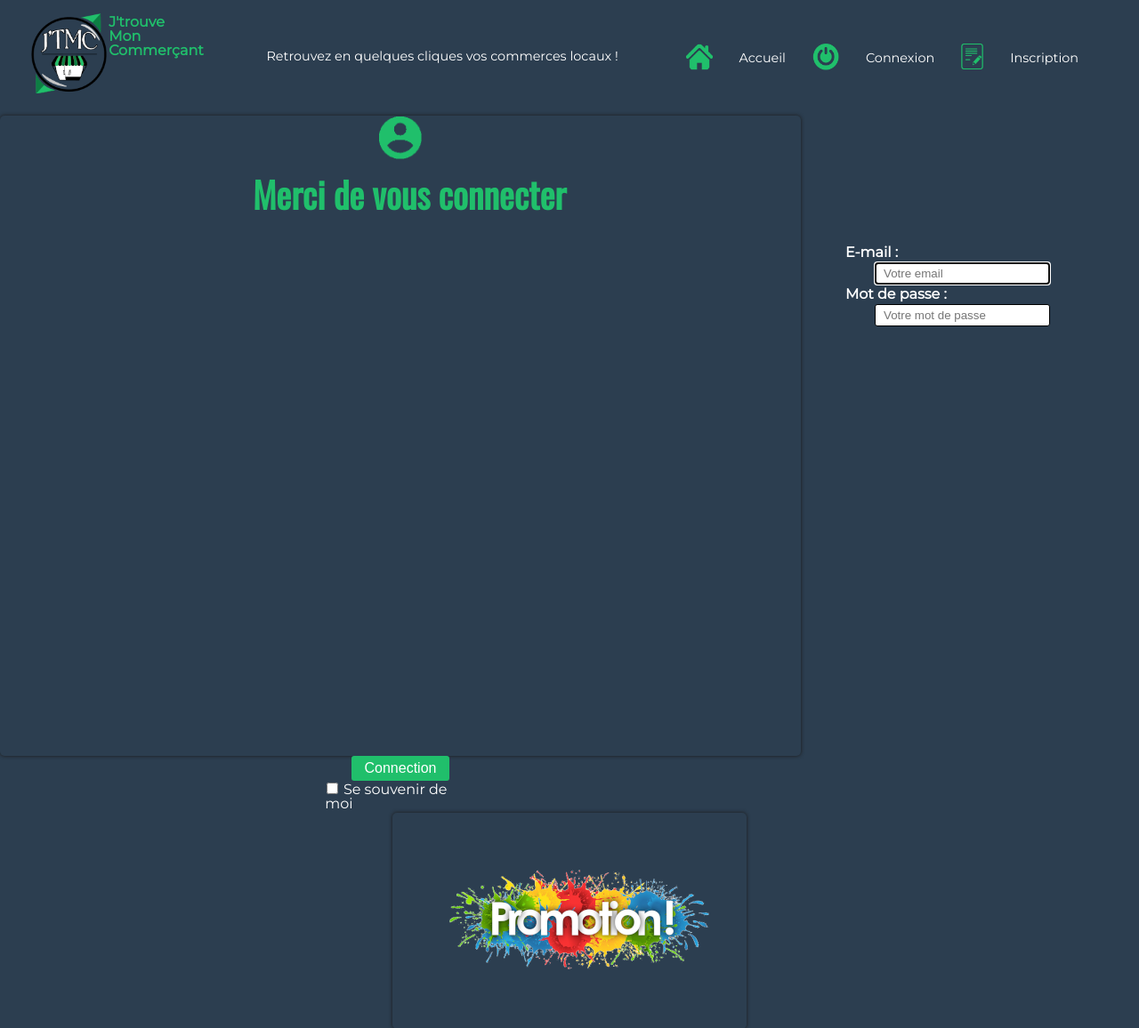
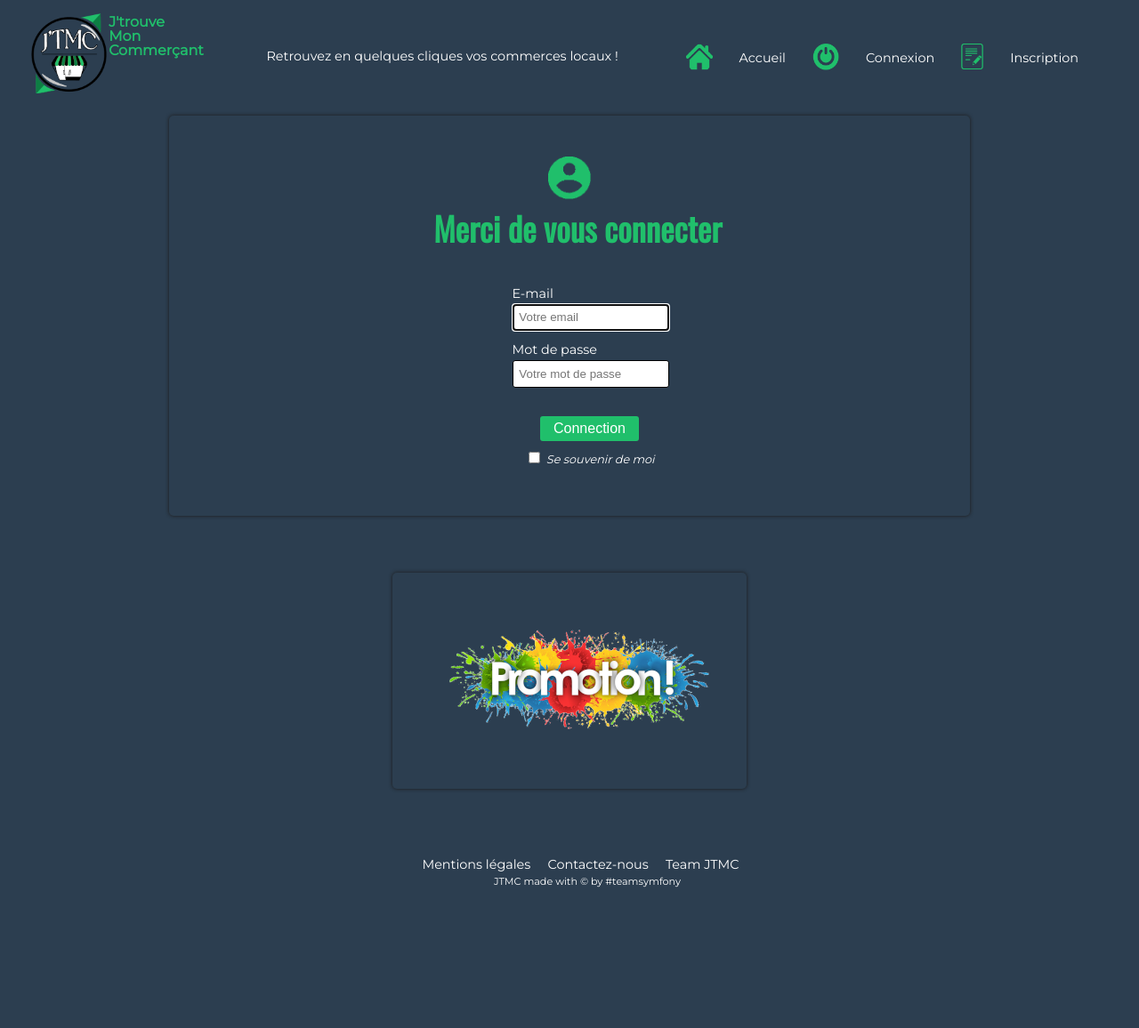
Before and after one commit to laurasullyalexandrine/JTMC, a Symfony app: template templates/security/login.html.twig in a window 1280 px wide. Shown: the top 1156 px of the page at 89% size. After the commit the page ends 998 px from the top, so only its background shows below. Run offline with Twig, Linux system fonts and the light colour scheme; the template is opened without the code that fills it, so the values that code supplies are empty; some libraries are stand-ins or nearby versions.

Commit message:
modification file .env file registerType and css for twig register login account index from folder register

```diff
--- a/public/css/style.css
+++ b/public/css/style.css
@@ -208,13 +208,6 @@ a.link-account:hover {
     text-decoration: none;
 }
 
-input {
-    margin: 1%;
-    padding: 3%;
-    border-radius: 3px;
-    border: 1px solid black;
-}
-
 
 
 /* --------------- Legals mentions ---------------*/
@@ -274,20 +267,16 @@ input {
     margin: 2% 0;
 }
 
-.paraph-hook {
-    margin-top: 5%;
-}
-
 .title-account {
     color: #20bf6b;
-    font-size: 2.5em;
+    font-size: 2.3em;
     font-weight: 700;
-    margin: 2% 0;
+    margin: 1.5% 0;
     text-align: center;
     font-family: 'Oswald', sans-serif;
 }
 
-.col-form {
+.col-form-store {
     top: 20px;
     left: 10px;
     display: flex;
@@ -297,7 +286,7 @@ input {
 
 .container-account-reg {
     width: 900px;
-    height: 90vh;
+    height: 650px;
     margin: auto;
     display: flex;
     border-radius: 5px;
@@ -306,9 +295,36 @@ input {
     box-shadow: 0px 0px 4px #1c1a19;
 }
 
+.paraph-hook-reg {
+    margin-top: 2%;
+}
+
+.icon-picture-reg,
+.icon-picture-con {
+    margin-top: 5%;
+}
+
+.required,
+.label-con  {
+    font-size: 0.9em;
+    display: flex;
+    margin: 3% 0 1% 0;
+    margin-left: 50px;
+}
+
+input {
+    margin: 1% 1% 3% 1%;
+    padding: 3%;
+    margin-left: 50px;
+    border-radius: 3px;
+    border: 1px solid black;
+}
+
+.container-account,
 .container-account-con {
     width: 900px;
-    height: 90vh;
+    margin: auto;
+    height: 450px;
     display: flex;
     border-radius: 5px;
     align-items: center;
@@ -316,18 +332,45 @@ input {
     box-shadow: 0px 0px 4px #1c1a19;
 }
 
-.icon-picture-register {
-    margin: 7% 0 2% 0;
+.form-control-con {
+    display: flex;
+    flex-direction: column;
+    margin-top: 3%;
 }
 
-.required {
-    display: flex;
-    margin: 5% 0;
+.btn-con {
+    border: 0;
+    margin: 0;
+    margin-left: 5%;
+    margin-top: 2.8%;
+    color: #fff;
+    font-size: 1em;
+    padding: 5px 15px;
+    border-radius: 3px;
+    background-color: #20bf6b;
 }
 
-.col-form-label {
-    display: flex;
-    margin-bottom: 0.5%;
+.btn-reg {
+    border: 0;
+    margin: 0;
+    margin-left: 3%;
+    margin-top: 2.8%;
+    color: #fff;
+    font-size: 1em;
+    padding: 5px 15px;
+    border-radius: 3px;
+    background-color: #20bf6b;
+}
+
+.checkbox-con {
+    width: 300px;
+    margin-top: 1%;
+    text-align: center;
+    font-style: italic;
+}
+
+.remember-con {
+    font-size: 0.8em;
 }
 
 .form-check {
@@ -342,17 +385,7 @@ input {
     left: 130px;
 }
 
-.btn-primary {
-    border: 0;
-    margin: 0;
-    top: 70px;
-    color: #fff;
-    font-size: 1em;
-    margin-top: 50%;
-    padding: 5px 15px;
-    border-radius: 3px;
-    background-color: #20bf6b;
-}
+
 
 .content-register {
     margin: 2%;
@@ -390,36 +423,8 @@ input {
     text-align: center;
 }
 
-.container-account {
-    height: 60vh;
-    margin-top: 5%;
-    text-align: center;
-}
 
-.form-control-con {
-    display: block;
-    margin-bottom: 50px;
-    margin-left: 320px;
-}
 
-.label-con {
-    display: flex;
-    flex-direction: column;
-    width: 300px;
-    font-weight: bold;
-    position: relative;
-    top: 20px;
-    left: 490px;
-}
-
-.login-input-con {
-    display: flex;
-    flex-direction: column;
-    height: 5px;
-    position: relative;
-    top: 20px;
-    left: 520px;
-}
 
 .container-account-link {
     display: flex;
@@ -518,7 +523,7 @@ input {
 }
 
 .user-account {
-    color: white;
+    color: #20bf6b;
     font-weight: bolder;
     text-transform: capitalize;
 }
--- a/src/Controller/SecurityController.php
+++ b/src/Controller/SecurityController.php
@@ -23,7 +23,7 @@ class SecurityController extends AbstractController
         $error = $authenticationUtils->getLastAuthenticationError();
         // last username entered by the user
         $lastUsername = $authenticationUtils->getLastUsername();
-        $this->addFlash('succes', 'Votre compte a bien été créé, Vous pouvez vous connecter');
+
         return $this->render('security/login.html.twig', ['last_username' => $lastUsername, 'error' => $error]);
 
     }
--- a/src/Form/RegisterType.php
+++ b/src/Form/RegisterType.php
@@ -51,9 +51,9 @@ class RegisterType extends AbstractType
                 ]
             ],
             ])
-            ->add('submit', SubmitType::class,[
-                'label'=>"S'inscrire",
-            ])
+            //->add('submit', SubmitType::class,[
+            //    'label'=>"S'inscrire",
+            //])
         ;
     }
 
--- a/templates/account/store_add.html.twig
+++ b/templates/account/store_add.html.twig
@@ -35,7 +35,7 @@
     {{ form_label(form.open_hours, 'Horaires d\'ouverture', {'label_attr': {'class': 'required'}})
     }}{{ form_widget(form.open_hours) }}
     </div>
-    <div class="col-form">
+    <div class="col-form-store">
         {{ form_label(form.getOpenDays, 'Jours d\'ouverture', {'label_attr': {'class': 'required'}})
         }}{{ form_widget(form.getOpenDays) }}
         {{ form_label(form.InformationPayment, 'Modes de paiement acceptés', {'label_attr': {'class': 'required'}})
--- a/templates/base.html.twig
+++ b/templates/base.html.twig
@@ -211,7 +211,11 @@
 
     {% block body %}{% endblock %}
   </main>
-<div class="promotion"><img class="promo" src="/images/promo-picture.png" alt="promo-picture"></div>
+
+  {% block promotion %}
+    <div class="promotion"><img class="promo" src="/images/promo-picture.png" alt="promo-picture"></div>
+  {% endblock %}
+
   <footer>
     <div class="footer-nav">
       <a class="footer-nav-link" href="{{ path('legal_mention')}}">Mentions légales</a>
--- a/templates/security/login.html.twig
+++ b/templates/security/login.html.twig
@@ -2,6 +2,7 @@
 
 {% block title %}Connexion - J'Trouve mon commerçant{% endblock %}
 {% block menu %}{% endblock %}
+
 {% block body %}
 <form method="post">
     {% if error %}
@@ -9,22 +10,22 @@
     {% endif %}
     <div class="container-account-con">
 
-        <img class="icon-picture" src="/images/account.png" width="50px " alt="icon-account">
+        <img class="icon-picture-con" src="/images/account.png" width="50px " alt="icon-account">
         <h1 class="title-account"> &ensp;Merci de vous connecter</h1>
     <div class="form-control-con">
-        <label class="label-con" for="inputEmail">E-mail : </label>
+        <label class="label-con" for="inputEmail">E-mail </label>
         <input class="login-input-con" type="email" value="{{ last_username }}" name="email" id="inputEmail"
             class="form-control" placeholder="Votre email" required autofocus>
 
-        <label class="label-con" for="inputPassword">Mot de passe : </label>
+        <label class="label-con" for="inputPassword">Mot de passe </label>
         <input class="login-input-con" type="password" name="password" id="inputPassword" class="form-control"
             placeholder="Votre mot de passe" required>
     </div>
-        <button class="btn-primary btn" type="submit">Connection</button>
+        <button class="btn-con" type="submit">Connection</button>
 
         <input type="hidden" name="_csrf_token" value="{{ csrf_token('authenticate') }}">
-        <div class="checkbox mb-3">
-            <label>
+        <div class="checkbox-con">
+            <label class="remember-con">
                 <input type="checkbox" name="_remember_me"> Se souvenir de moi
             </label>
         </div>
```
Also changed, not shown: templates/register/index.html.twig (+5 -3 lines), 1 other file.
